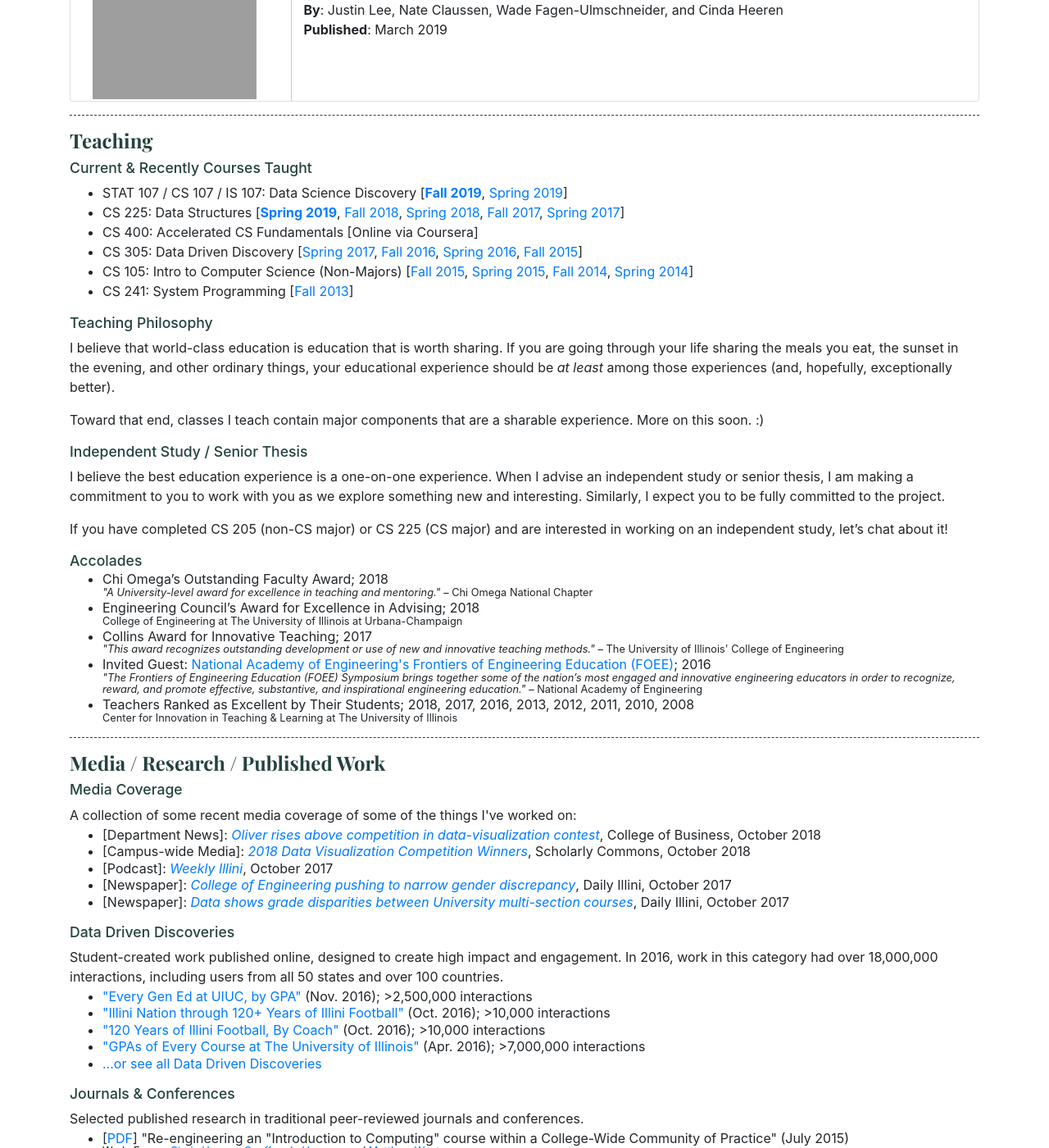
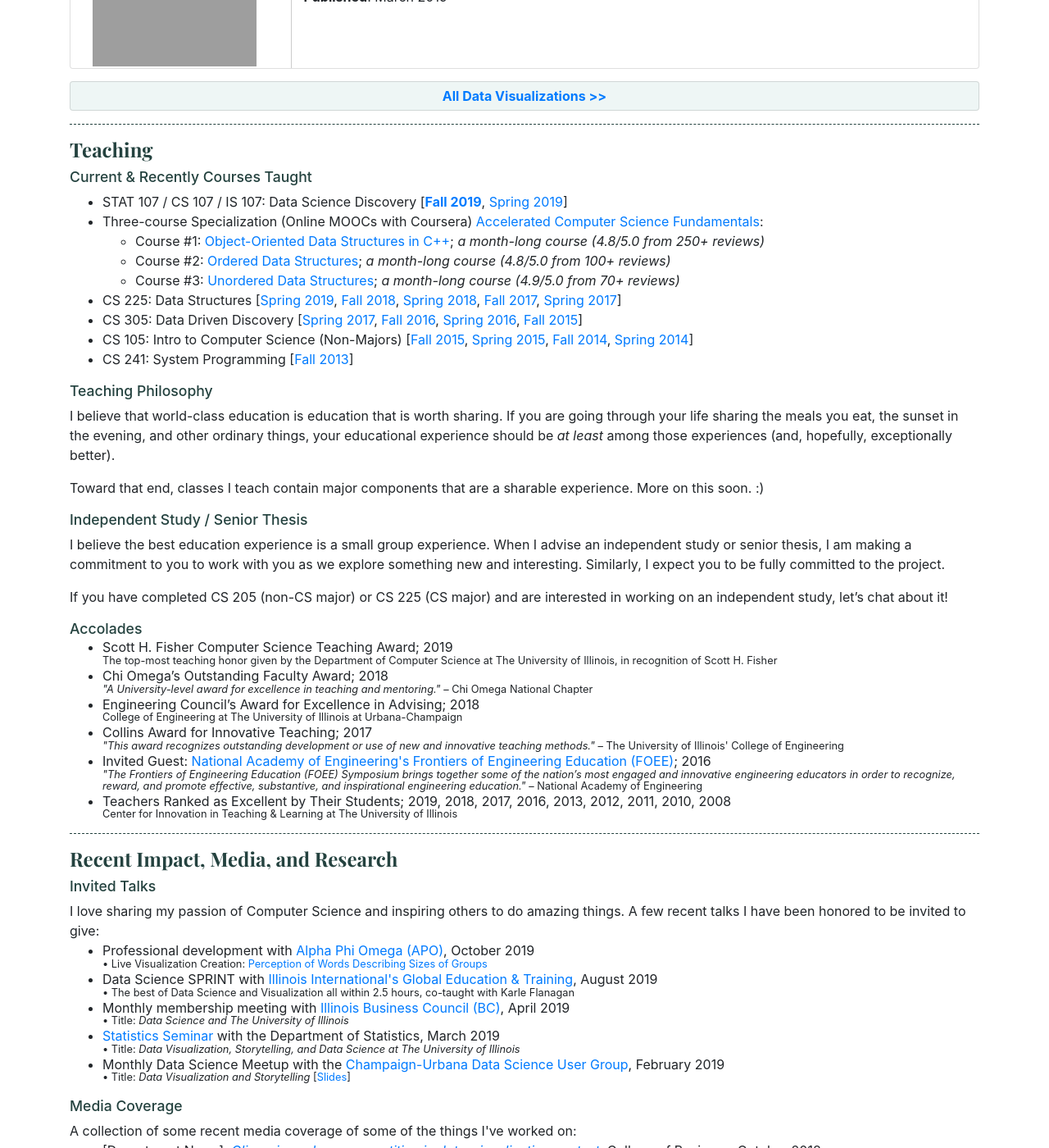
Before and after one commit to wadefagen/waf.cs.illinois.edu, a Jekyll site: the page built from index.md, in a window 1280 px wide and 1400 px high, scrolled down 901 px. Shown: the whole window at 82% size. Built offline with Jekyll 4.4.1, drawn with Linux system fonts in a browser that asks for light colours; Markdown is read by kramdown in place of the engine named in the settings; our own code applies the rules of GitHub Pages for plain Markdown files; some of the changed text lies outside the part shown.

Commit message:
nov2019 update

```diff
--- a/_layouts/bare.html
+++ b/_layouts/bare.html
@@ -44,7 +44,7 @@
         <h1>
           <a href="https://prof-wade.com/">Wade Fagen-Ulmschneider</a>
         </h1>
-        <h2>Teaching Assistant Professor, Computer Science</h2>
+        <h2>Teaching Associate Professor, Computer Science</h2>
         <div style="font-size: 16px;">
           Connect with me:
           <a href="https://instagram.com/profwade" target="_blank"><i class="ion-social-instagram"></i></a>
--- a/index.md
+++ b/index.md
@@ -3,12 +3,9 @@
 ---
 
 
-### New Course: Data Science Discovery (STAT/CS/IS 107)
+### Spring 2020: Data Science Discovery
 
-I have been passionate about bringing an understanding of computing and data to the world!  For the past year, I have been developing
-a new Introduction to Data Science with [Karle Flanagan](https://karleflanagan.github.io/website/) from the Department of Statistics.
-
-This is, without a doubt, the best course I have ever built and so excited to be **offering it for the first time** in Fall 2019 as STAT/CS/IS 107!
+I am passionate about bringing an understanding of computing and data to the world!  This is, without a doubt, the best course I have ever built.  If you're at The University of Illinois, join me in Spring 2020 in STAT/CS/IS 107:
 
 <a href="http://courses.las.illinois.edu/fall2019/stat107/" class="card">
     Find out more about Data Science Discovery (STAT 107) &gt;&gt;
@@ -47,6 +44,10 @@
 </div>
 {% endfor %}
 
+<a href="{{ absolute_url }}/visualizations/" class="card">
+    All Data Visualizations &gt;&gt;
+</a>
+
 <hr>
 
 ### Teaching
@@ -59,14 +60,19 @@
     <a href="http://courses.las.illinois.edu/spring2019/stat107/">Spring 2019</a>]
   </li>
   <li>
-    CS 225: Data Structures [<a href="https://courses.engr.illinois.edu/cs225/sp2019/"><b>Spring 2019</b></a>,
+    Three-course Specialization (Online MOOCs with Coursera) <a href="https://www.coursera.org/specializations/cs-fundamentals">Accelerated Computer Science Fundamentals</a>:
+    <ul>
+      <li>Course #1: <a href="https://www.coursera.org/learn/cs-fundamentals-1">Object-Oriented Data Structures in C++</a>; <i>a month-long course (4.8/5.0 from 250+ reviews)</i></li>
+      <li>Course #2: <a href="https://www.coursera.org/learn/cs-fundamentals-2">Ordered Data Structures</a>; <i>a month-long course (4.8/5.0 from 100+ reviews)</i></li>
+      <li>Course #3: <a href="https://www.coursera.org/learn/cs-fundamentals-3">Unordered Data Structures</a>; <i>a month-long course (4.9/5.0 from 70+ reviews)</i></li>
+    </ul>
+  </li>
+  <li>
+    CS 225: Data Structures [<a href="https://courses.engr.illinois.edu/cs225/sp2019/">Spring 2019</a>,
     <a href="https://courses.engr.illinois.edu/cs225/fa2018/">Fall 2018</a>,
     <a href="https://courses.engr.illinois.edu/cs225/sp2018/">Spring 2018</a>,
     <a href="https://courses.engr.illinois.edu/cs225/fa2017/">Fall 2017</a>,
     <a href="https://courses.engr.illinois.edu/cs225/sp2017/">Spring 2017</a>]
-  </li>
-  <li>
-    CS 400: Accelerated CS Fundamentals [Online via Coursera]
   </li>
   <li>
     CS 305: Data Driven Discovery
@@ -98,7 +104,7 @@
 
 #### Independent Study / Senior Thesis
 
-I believe the best education experience is a one-on-one experience. When I advise an independent study or senior thesis, I am making a commitment to you to work with you as we explore something new and interesting. Similarly, I expect you to be fully committed to the project.
+I believe the best education experience is a small group experience. When I advise an independent study or senior thesis, I am making a commitment to you to work with you as we explore something new and interesting. Similarly, I expect you to be fully committed to the project.
 
 If you have completed CS 205 (non-CS major) or CS 225 (CS major) and are interested in working on an independent study, let's chat about it!
 
@@ -106,6 +112,12 @@
 <h4>Accolades</h4>
 <p>
   <ul class="pub-list">
+    <li>
+      Scott H. Fisher Computer Science Teaching Award; 2019
+      <div class="pub-etc">
+        The top-most teaching honor given by the Department of Computer Science at The University of Illinois, in recognition of Scott H. Fisher
+      </div>
+    </li>
     <li>
       Chi Omega’s Outstanding Faculty Award; 2018
       <div class="pub-etc">
@@ -132,7 +144,7 @@
       </div>
     </li>
     <li>
-      Teachers Ranked as Excellent by Their Students; 2018, 2017, 2016, 2013, 2012, 2011, 2010, 2008
+      Teachers Ranked as Excellent by Their Students; 2019, 2018, 2017, 2016, 2013, 2012, 2011, 2010, 2008
       <div class="pub-etc">
         Center for Innovation in Teaching &amp; Learning at The University of Illinois
       </div>
@@ -141,7 +153,43 @@
 </p>
 
 <hr>
-<h3>Media / Research / Published Work</h3>
+<h3>Recent Impact, Media, and Research</h3>
+
+<h4>Invited Talks</h4>
+<p>I love sharing my passion of Computer Science and inspiring others to do amazing things.  A few recent talks I have been honored to be invited to give:</p>
+<ul class="pub-list">
+  <li>
+    Professional development with <a href="http://apo-aa.org/">Alpha Phi Omega (APO)</a>, October 2019
+    <div class="pub-etc">
+      &bullet; Live Visualization Creation: <a href="http://d7.cs.illinois.edu/projects/apo-group-size/">Perception of Words Describing Sizes of Groups</a>
+    </div>
+  </li>
+  <li>
+    Data Science SPRINT with <a href="http://get.illinois.edu/">Illinois International's Global Education & Training</a>, August 2019
+    <div class="pub-etc">
+      &bullet; The best of Data Science and Visualization all within 2.5 hours, co-taught with Karle Flanagan
+    </div>
+  </li>
+  <li>
+    Monthly membership meeting with <a href="http://illinoisbusinesscouncil.com/home/">Illinois Business Council (BC)</a>, April 2019
+    <div class="pub-etc">
+      &bullet; Title: <i>Data Science and The University of Illinois</i>
+    </div>
+  </li>
+  <li>
+    <a href="https://calendars.illinois.edu/detail/1439/33330023">Statistics Seminar</a> with the Department of Statistics, March 2019
+    <div class="pub-etc">
+      &bullet; Title: <i>Data Visualization, Storytelling, and Data Science at The University of Illinois</i>
+    </div>
+  </li>
+  <li>
+    Monthly Data Science Meetup with the <a href="https://www.meetup.com/CU-DSUG/">Champaign-Urbana Data Science User Group</a>, February 2019
+    <div class="pub-etc">
+      &bullet; Title: <i>Data Visualization and Storytelling</i> [<a href="https://docs.google.com/presentation/d/1YXyv4UuJeyyQy8frGtt_DnLOtpuxcjBeSb_32xQEGQA/edit?usp=sharing">Slides</a>]
+    </div>
+  </li>
+</ul>
+
 
 <h4>Media Coverage</h4>
 <p>A collection of some recent media coverage of some of the things I've worked on:</p>
```
